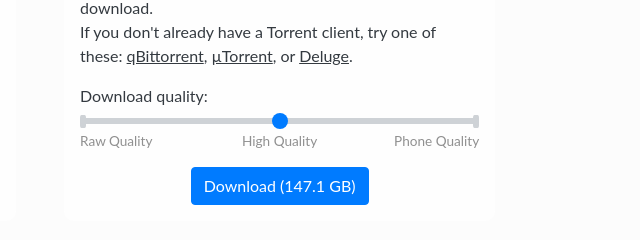
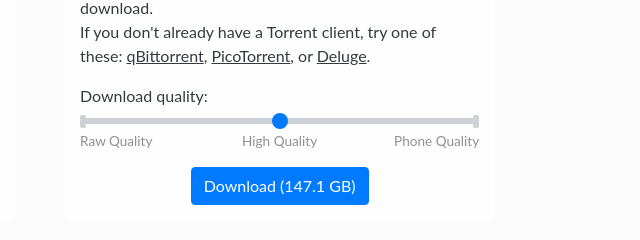
Before and after one commit to htnyquist/ponemusic.net, a website built with webpack: page src/index.html in a window 1280 px wide. Shown: the part 504-744 px from the top of the page, 600-1240 px from the left. Built offline with nearby package versions, Linux system fonts and the light colour scheme; some packages are replaced by stand-ins of ours; files whose address does not match are found by name.

Commit message:
Replace utorrent by picotorrent

```diff
--- a/src/index.html
+++ b/src/index.html
@@ -36,7 +36,7 @@
                 As a bonus, this allow you to pick and choose what folders you want to download. <br/>
                 If you don't already have a Torrent client, try one of these:
                 <a href="https://www.qbittorrent.org/download.php">qBittorrent</a>,
-                <a href="https://www.utorrent.com/desktop/">µTorrent</a>, or
+                <a href="https://picotorrent.org/">PicoTorrent</a>, or
                 <a href="https://dev.deluge-torrent.org/wiki/Download">Deluge</a>.
             </p>
             <form id="download-form">
```
